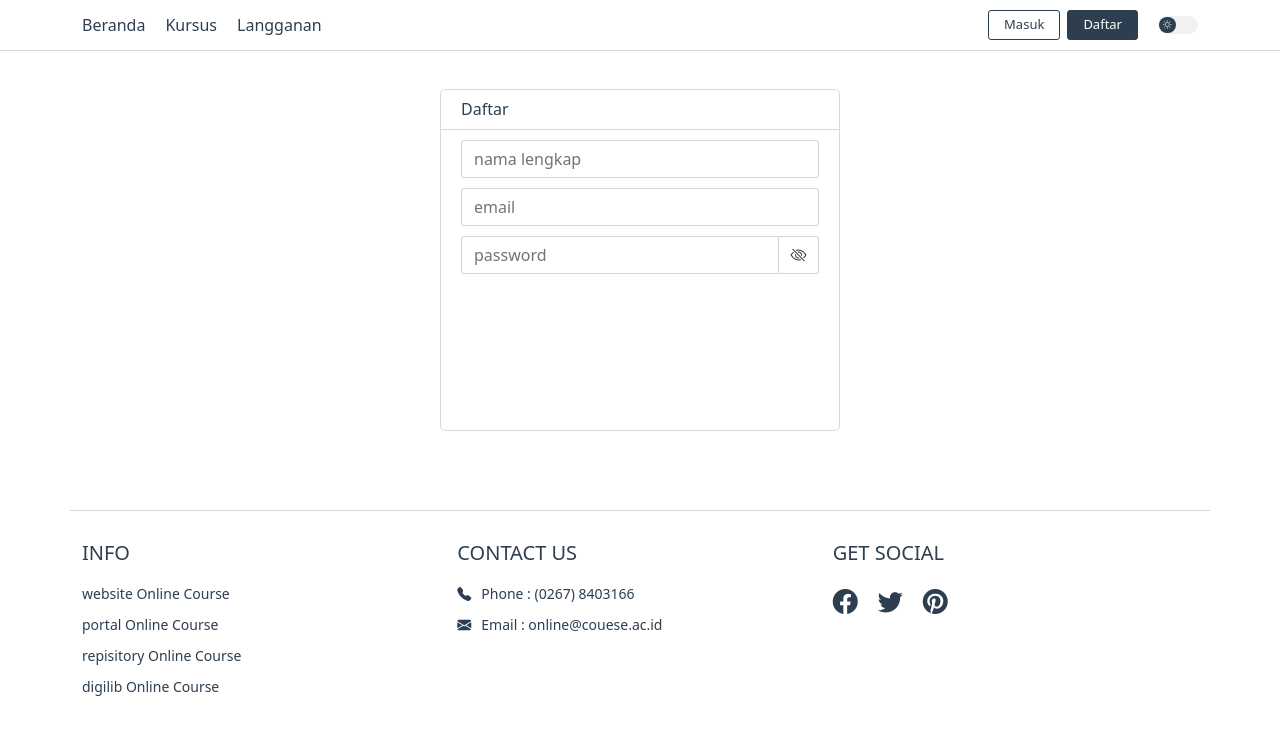
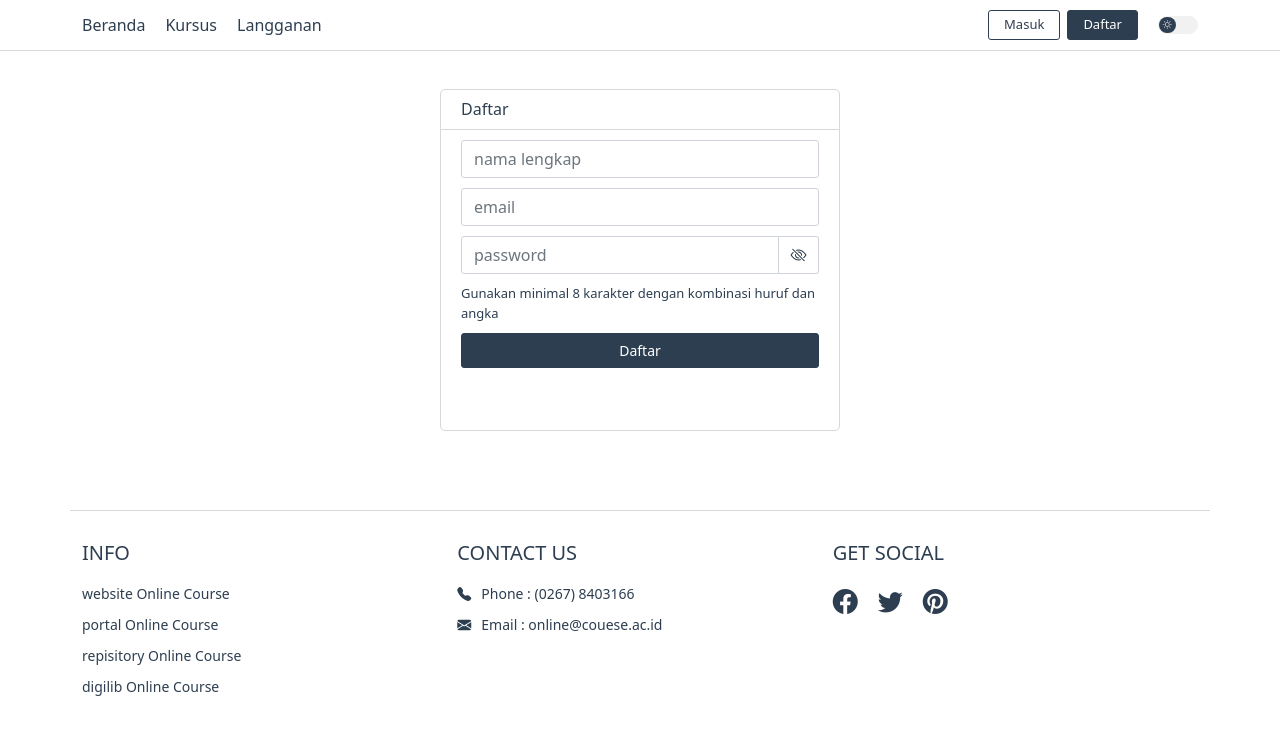
Before and after one commit to faisalProject/online-course, a React (Create React App) app in the folder my-app/: page /register in a window 1280 px wide. Shown: the top 734 px of the page. Built offline with nearby package versions, Linux system fonts and the light colour scheme.

Commit message:
partial update

```diff
--- a/my-app/src/main.css
+++ b/my-app/src/main.css
@@ -831,7 +831,8 @@ body.active {
     text-decoration: none;
 }
 
-.signin-popup-contents.active > .signin-container > form > .btn-primary {
+.signin-popup-contents.active > .signin-container > form > .btn-primary,
+.register-contents > .container > .register > form > .btn-primary {
     width: 100%;
     border-radius: 3px;
     display: flex;
@@ -844,7 +845,8 @@ body.active {
     font-weight: 500;
 }
 
-.signin-popup-contents.active > .signin-container > form > .btn-primary:hover {
+.signin-popup-contents.active > .signin-container > form > .btn-primary:hover,
+.register-contents > .container > .register > form  > .btn-primary:hover {
     background-color: #293747;
 }
 
@@ -994,6 +996,19 @@ body.active {
     display: none;
 }
 
+.register-contents > .container > .register > form > .desc {
+    width: 100%;
+    display: flex;
+    /* border: 1px solid #333; */
+    min-height: 0 !important;
+}
+
+.register-contents > .container > .register > form > .desc > p {
+    font-size: 13px;
+    color: #2D3E50;
+    margin: 0 !important;
+}
+
 /* footer */
 footer {
     width: 100%;
--- a/my-app/src/pages/Register.js
+++ b/my-app/src/pages/Register.js
@@ -27,6 +27,10 @@ const Register = () => {
                                 <i className="bi bi-eye"></i>
                             </div>
                         </div>
+                        <div className="desc">
+                            <p>Gunakan minimal 8 karakter dengan kombinasi huruf dan angka</p>
+                        </div>
+                        <button type="submit" className="btn btn-primary">Daftar</button>
                     </form>
                 </div>
             </div>
```
